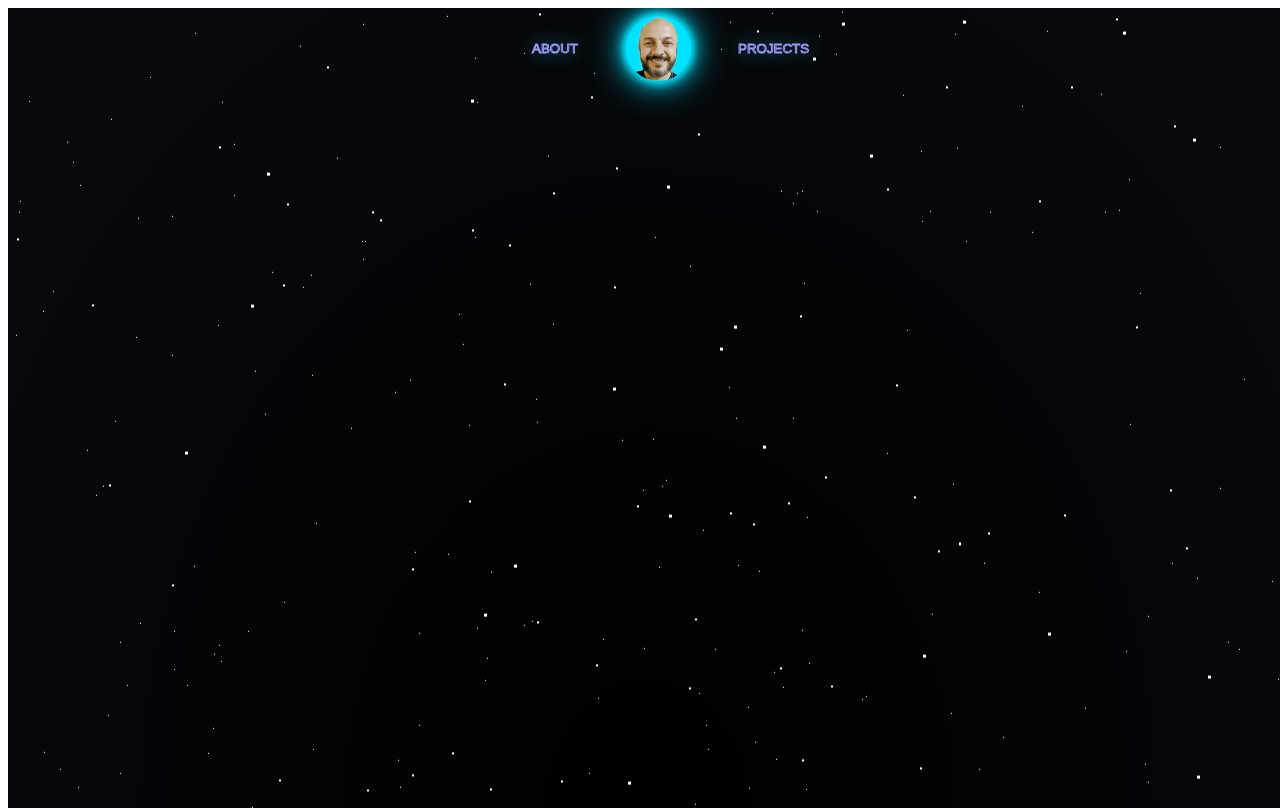
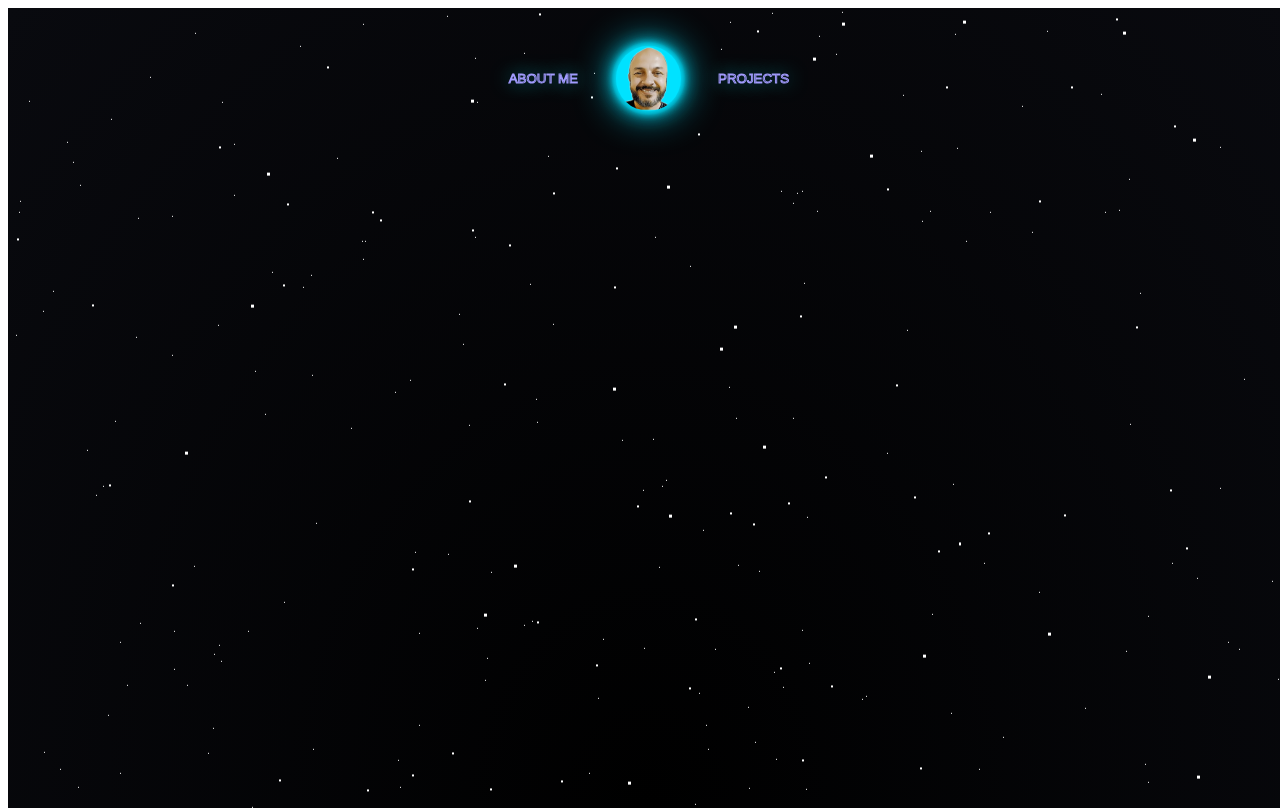
Before and after one commit to Ricll/rickdev, a Next.js app: page / in a window 1280 px wide. Built offline with nearby package versions, Linux system fonts and the light colour scheme.

Commit message:
Add new grid

```diff
--- a/src/components/HomePage/index.tsx
+++ b/src/components/HomePage/index.tsx
@@ -19,7 +19,7 @@ const HomePage: React.FC = () => {
       <Stars2 />
       <Stars3 />
       <Menu>
-        <About>About</About>
+        <About>About Me</About>
         <ImageContainer>
           <Image src={'/cartoon_profy.png'} />
         </ImageContainer>
--- a/src/components/HomePage/styles.ts
+++ b/src/components/HomePage/styles.ts
@@ -617,17 +617,20 @@ export const Stars3 = styled.div`
 export const Menu = styled.div`
   display: grid;
   position: absolute;
+  top: 30px;
   grid-template-areas: 'about image project';
 
   z-index: 2;
   align-items: center;
   grid-template-columns: 45vw 10vw 45vw;
   grid-template-rows: 10vh;
-  grid-gap: 10px;
+  grid-gap: 0px;
 
   @media screen and (max-width: 600px) {
-    grid-template-columns: 40vw 20vw 40vw;
+    grid-template-columns: 45vw 10vw 45vw;
+    justify-content: center;
     grid-gap: 0px;
+    transform: translate(-1%, -1%);
   }
 `
 
@@ -649,6 +652,7 @@ export const About = styled(motion.button).attrs({
   -webkit-tap-highlight-color: transparent;
 
   @media screen and (max-width: 600px) {
+    justify-content: start;
   }
 `
 
@@ -690,6 +694,10 @@ export const Image = styled.img`
     height: 45px;
     width: 45px;
   }
+  @media (max-width: 320px) {
+    height: 35px;
+    width: 35px;
+  }
 `
 export const Projects = styled(motion.button).attrs({
   whileHover: { color: '#f1c40f', scale: 1.1 },
@@ -715,5 +723,6 @@ export const Projects = styled(motion.button).attrs({
   -moz-appearance: none;
 
   @media screen and (max-width: 600px) {
+    justify-content: end;
   }
 `
--- a/src/styles/global.ts
+++ b/src/styles/global.ts
@@ -20,7 +20,7 @@ body {
     font-size: 16px;
 
 @media screen and (min-width: 320px) {
-   font-size: calc(22px + 6 * ((100vw - 320px) / 680));
+   font-size: calc(26px + 6 * ((100vw - 320px) / 680));
 }
 
 @media screen and (min-width: 1000px) {
```
